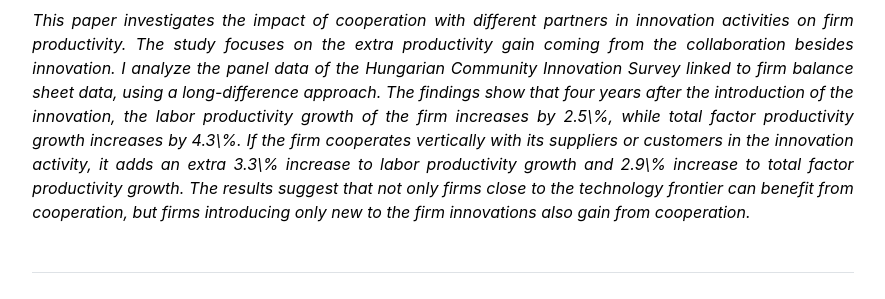
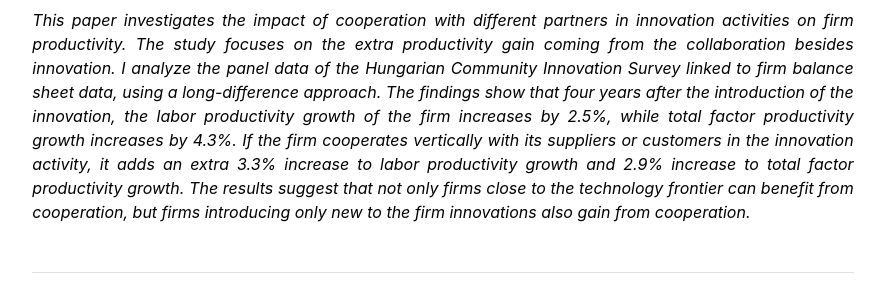
Before and after one commit to martinneubrandt/martinneubrandt.github.io, a Jekyll site: the page built from research.md, in a window 1280 px wide. Shown: the part 252-551 px from the top of the page, without its empty margins (197-1082 px from the left). Built offline with Jekyll 4.4.1, drawn with Linux system fonts in a browser that asks for light colours.

Commit message:
Update research.html

```diff
--- a/_layouts/research.html
+++ b/_layouts/research.html
@@ -8,4 +8,4 @@ layout: default
 
 <h4><a href="https://www.dropbox.com/scl/fi/3wpdc2hi6pus3groft4t4/draft-20241210-partnering-for-productivity.pdf?rlkey=jl6xtkrg4sj15ijd3tfg22dml&st=axfq9yq1&dl=0">Partnering for productivity - The impact of cooperation on firm performance</a></h4>
 
-<p align="justify"><i>This paper investigates the impact of cooperation with different partners in innovation activities on firm productivity. The study focuses on the extra productivity gain coming from the collaboration besides innovation. I analyze the panel data of the Hungarian Community Innovation Survey linked to firm balance sheet data, using a long-difference approach. The findings show that four years after the introduction of the innovation, the labor productivity growth of the firm increases by 2.5\%, while total factor productivity growth increases by 4.3\%. If the firm cooperates vertically with its suppliers or customers in the innovation activity, it adds an extra 3.3\% increase to labor productivity growth and 2.9\% increase to total factor productivity growth. The results suggest that not only firms close to the technology frontier can benefit from cooperation, but firms introducing only new to the firm innovations also gain from cooperation.</i></p>
+<p align="justify"><i>This paper investigates the impact of cooperation with different partners in innovation activities on firm productivity. The study focuses on the extra productivity gain coming from the collaboration besides innovation. I analyze the panel data of the Hungarian Community Innovation Survey linked to firm balance sheet data, using a long-difference approach. The findings show that four years after the introduction of the innovation, the labor productivity growth of the firm increases by 2.5%, while total factor productivity growth increases by 4.3%. If the firm cooperates vertically with its suppliers or customers in the innovation activity, it adds an extra 3.3% increase to labor productivity growth and 2.9% increase to total factor productivity growth. The results suggest that not only firms close to the technology frontier can benefit from cooperation, but firms introducing only new to the firm innovations also gain from cooperation.</i></p>
```
